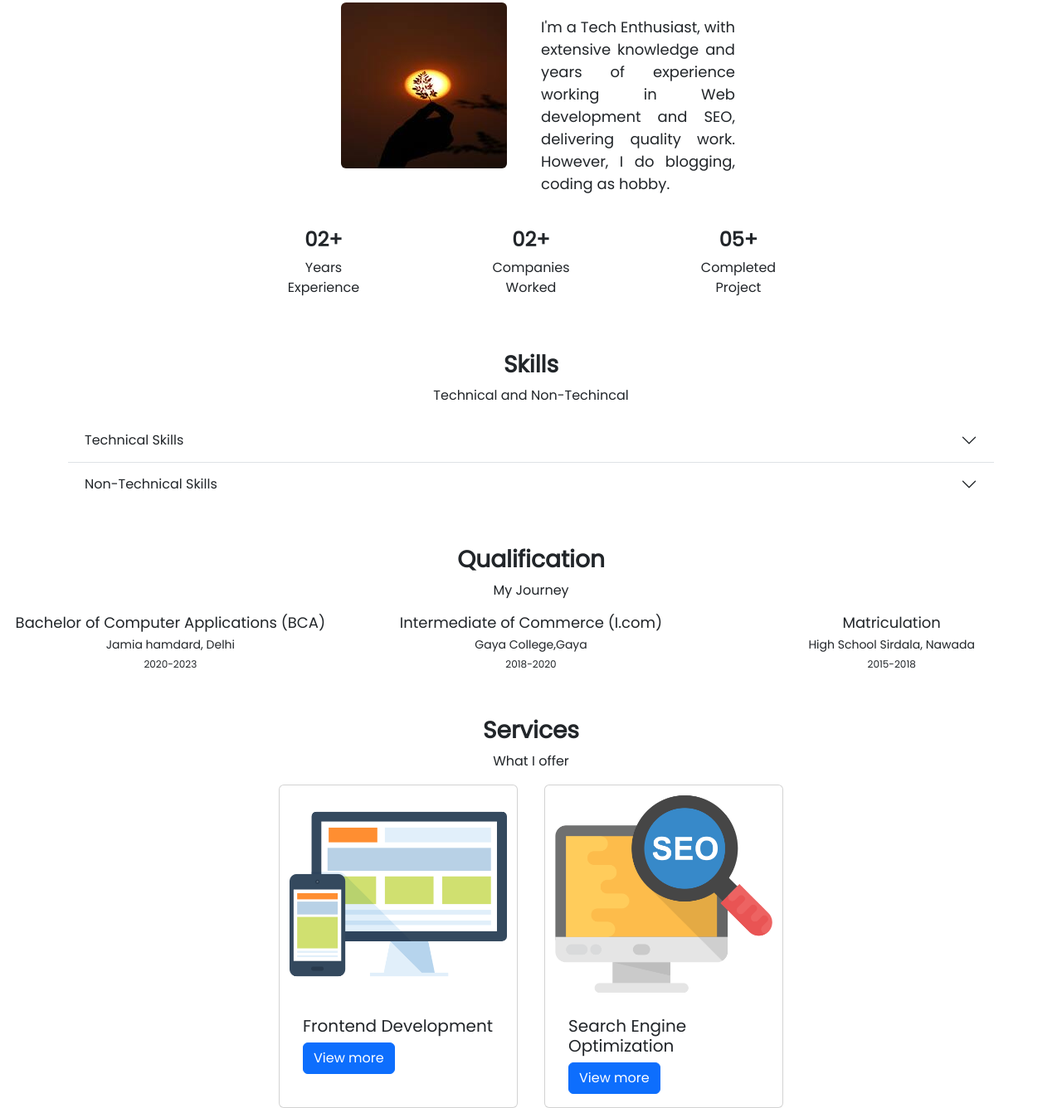
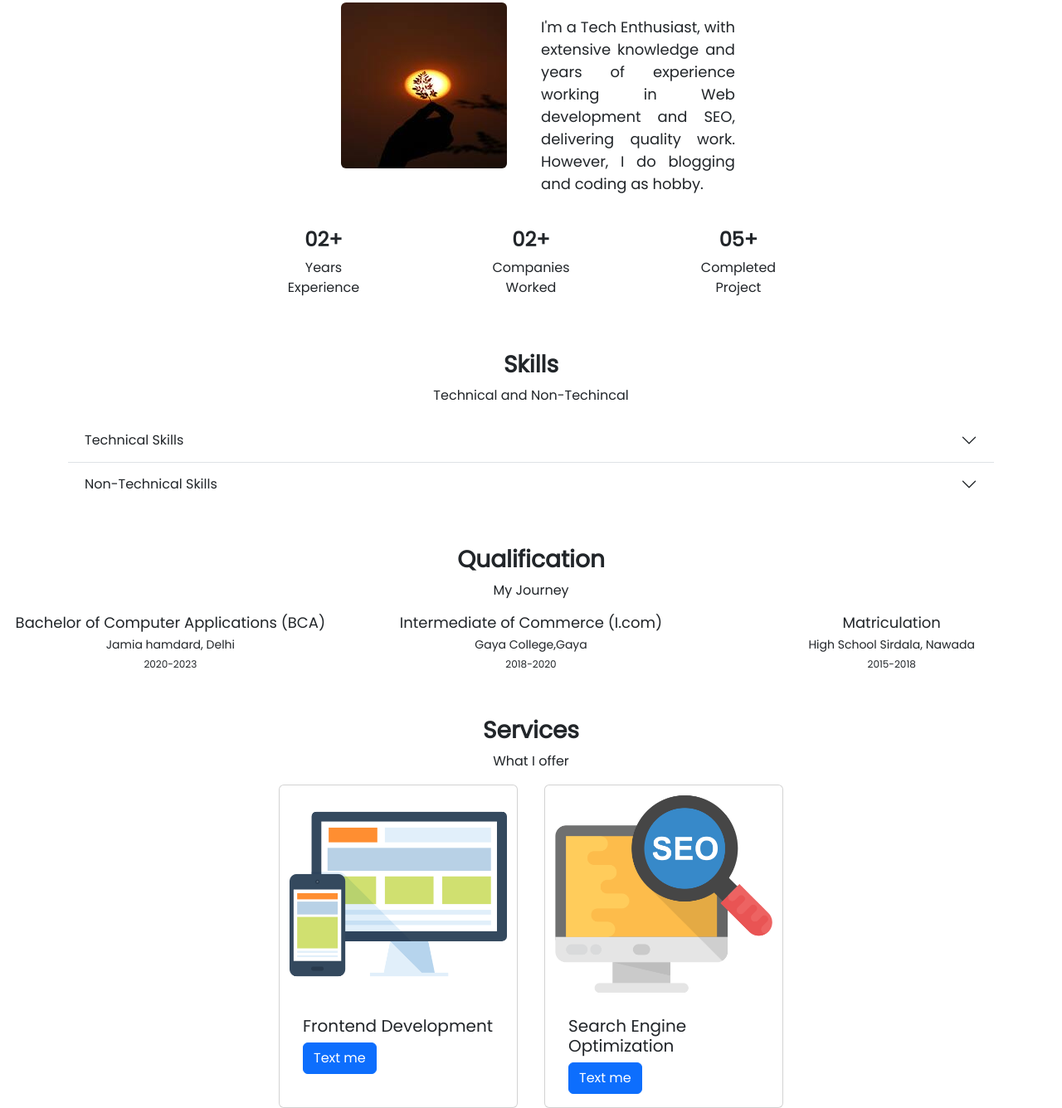
Before and after one commit to incoggeek/mohdshamim.github.io, a plain HTML site: page index.html in a window 1280 px wide. Shown: the part 483-1819 px from the top of the page at 83% size. Drawn offline with nearby package versions, Linux system fonts and the light colour scheme.

Commit message:
whatsapp service added

```diff
--- a/index.html
+++ b/index.html
@@ -84,7 +84,7 @@
             </div>
             <div class="col-md mt-3" id="about-desc">
                 <p id="desc">I'm a Tech Enthusiast, with extensive knowledge and years of experience working in Web
-                    development and SEO, delivering quality work. However, I do blogging, coding as hobby.</p>
+                    development and SEO, delivering quality work. However, I do blogging and coding as hobby.</p>
             </div>
 
         </div>
@@ -198,7 +198,7 @@
             <div class="card-body">
 
                 <h5 class="card-title">Frontend Development</h5>
-                <a href="#" class="btn btn-primary">View more</a>
+                <a href="https://api.whatsapp.com/send/?phone=%2B918651017879&text&app_absent=0" class="btn btn-primary">Text me</a>
             </div>
         </div>
 
@@ -206,7 +206,7 @@
             <img src="image/search-engine-optimization.png" class="card-img-top" alt="seo">
             <div class="card-body">
                 <h5 class="card-title">Search Engine Optimization</h5>
-                <a href="#" class="btn btn-primary">View more</a>
+                <a href="https://api.whatsapp.com/send/?phone=%2B918651017879&text&app_absent=0" class="btn btn-primary">Text me</a>
             </div>
         </div>
 
```
